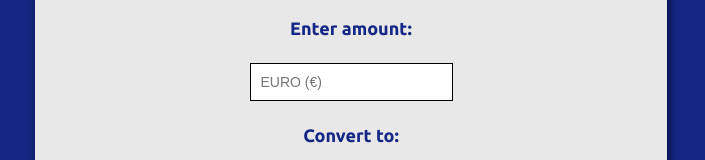
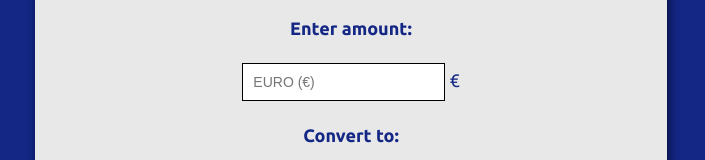
Before and after one commit to nihvix/coin-converter, a plain HTML site: page index.html in a window 1280 px wide. Shown: the part 148-308 px from the top of the page, without its empty margins (289-994 px from the left). Drawn offline with Linux system fonts and the light colour scheme.

Commit message:
Last changes

```diff
--- a/index.html
+++ b/index.html
@@ -20,6 +20,7 @@
         <h4>Enter amount:</h4>
         <form action="#" id="formEuro">
             <input type="text" placeholder="EURO (€)" id="euro" />
+            <p>€</p>
         </form>
         <h4>Convert to:</h4>
         <form action="#">
--- a/style.css
+++ b/style.css
@@ -81,6 +81,12 @@ input[type="submit"] {
     background-color: goldenrod;
 }
 
+#formEuro p {
+    display: inline;
+    width: 10%;
+    color: rgb(20, 39, 133);
+}
+
 #formButton p {
     width: 100%;
 }
```
